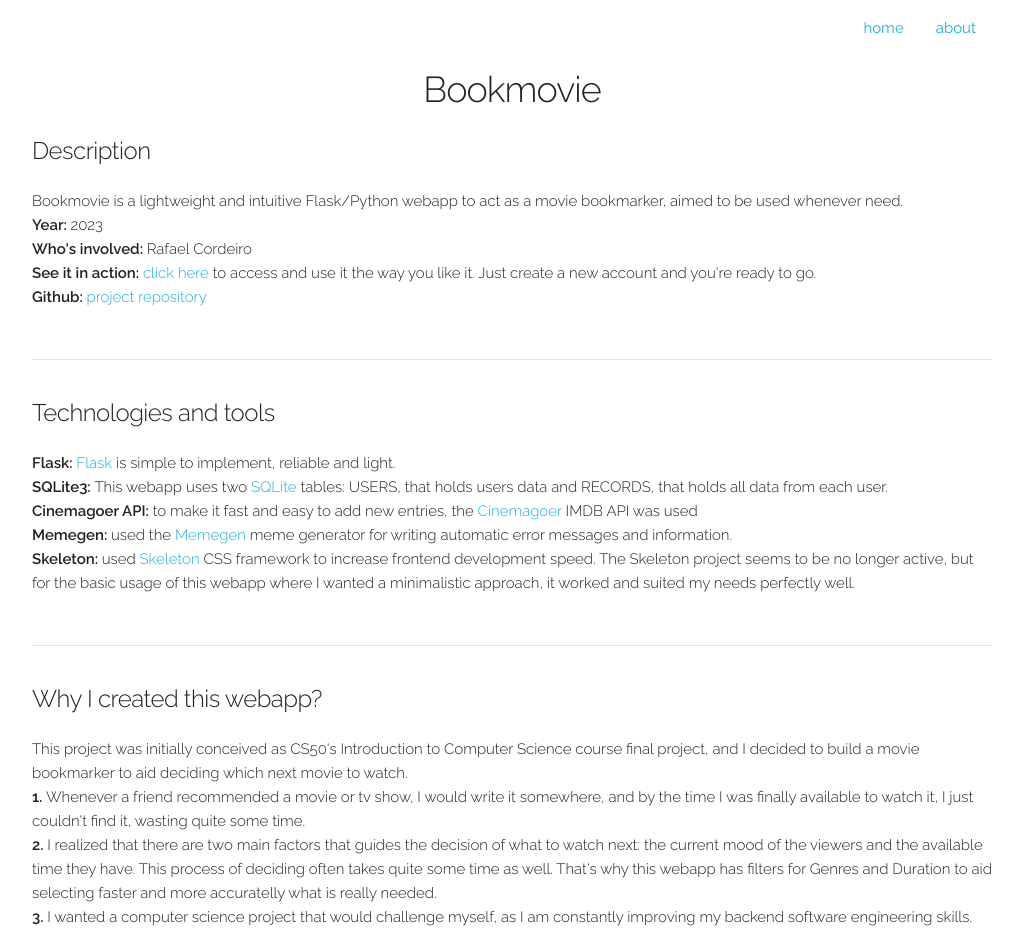
After one commit to rafaelvcordeiro/portfolio, a Flask app: page /bookmovie in a window 1280 px wide. The commit adds this page. Shown: the whole page, without its empty margins (128-1151 px from the left). Run offline with Flask 2, Linux system fonts and the light colour scheme.

Commit message:
added new page for one of the items

```diff
--- a/app.py
+++ b/app.py
@@ -43,6 +43,12 @@ def index():
 
 
     return render_template("index.html", fieldsList=fieldsList)
+
+
+# Temporary page
+@app.route("/bookmovie")
+def bookmovie():
+    return render_template("bookmovie.html")
 
 
 # Temporary page
--- a/static/js/script.js
+++ b/static/js/script.js
@@ -1,3 +1,38 @@
+let slideIndex = 1;
+showSlides(slideIndex);
+
+// Next/previous controls
+function plusSlides(n) {
+  showSlides(slideIndex += n);
+}
+
+// Thumbnail image controls
+function currentSlide(n) {
+  showSlides(slideIndex = n);
+}
+
+function showSlides(n) {
+  let i;
+  let slides = document.getElementsByClassName("mySlides");
+  let dots = document.getElementsByClassName("dot");
+  if (n > slides.length) {slideIndex = 1}
+  if (n < 1) {slideIndex = slides.length}
+  for (i = 0; i < slides.length; i++) {
+    slides[i].style.display = "none";
+  }
+  for (i = 0; i < dots.length; i++) {
+    dots[i].className = dots[i].className.replace(" active", "");
+  }
+  slides[slideIndex-1].style.display = "block";
+  dots[slideIndex-1].className += " active";
+}
+
+
+
+
+
+
+
 
 /////////////////////////////////////////////////////////////
 /////  Function to show or hide DIVs panel in general   /////
--- /dev/null
+++ b/templates/bookmovie.html
@@ -0,0 +1,62 @@
+{% extends "layout.html" %}
+
+{% block title %}
+    Bookmovie
+{% endblock %}
+
+{% block main %}
+<div class="row">
+    <div class="twelve columns">
+        <span style="text-align: center;"><h3>Bookmovie</h3></span>
+
+    </div>
+    <br>
+</div>
+
+<!-- description -->
+<div class="row">
+    <div class="twelve columns">
+        <h5>Description</h5>
+        <h6>Bookmovie is a lightweight and intuitive Flask/Python webapp to act as a movie bookmarker, aimed to be used whenever need.<br>
+            <strong>Year: </strong>2023<br>
+            <strong>Who's involved: </strong>Rafael Cordeiro<br>
+            <strong>See it in action: </strong><a href="https:bookmovie.glitch.me" target="_blank">click here </a> to access and use it the way you like it. Just create a new account and you're ready to go.<br>
+            <strong>Github: </strong><a href="https://www.github.com/rafaelvcordeiro/bookmovie" target="_blank">project repository</a>
+        </h6>
+    </div>
+</div><hr>
+
+<!-- technologies/tools -->
+<div class="row">
+    <div class="twelve columns">
+        <h5>Technologies and tools</h5>
+        <h6>
+        <strong>Flask: </strong><a href="https://flask.palletsprojects.com/en/2.2.x/" target=_blank">Flask</a> is simple to implement, reliable and light.<br>
+        <strong>SQLite3: </strong>This webapp uses two <a href="https://flask.palletsprojects.com/en/2.2.x/patterns/sqlite3/" target=_blank">SQLite
+        </a> tables: USERS, that holds users data and RECORDS, that holds all data from each user.<br>
+        <strong>Cinemagoer API: </strong>to make it fast and easy to add new entries, the <a href="https://cinemagoer.github.io/" target="_blank">Cinemagoer</a> IMDB API was used<br>
+        <strong>Memegen: </strong>used the <a href="https://memegen.link/" target="_blank">Memegen</a> meme generator for writing automatic error messages and information.<br>
+        <strong>Skeleton: </strong>used <a href="http://getskeleton.com" target="_blank">Skeleton</a> CSS framework to increase frontend development speed.
+        The Skeleton project seems to be no longer active, but for the basic usage of this webapp where I wanted a minimalistic approach, it worked and suited my needs perfectly well.
+
+        </h6>
+    </div>
+</div><hr>
+
+<!-- interesting facts -->
+<div class="row">
+    <div class="twelve columns">
+        <h5>Why I created this webapp?</h5>
+        <h6>This project was initially conceived as CS50's Introduction to Computer Science course final project, and I decided to build a movie bookmarker to aid
+            deciding which next movie to watch.<br>
+        <strong>1. </strong>Whenever a friend recommended a movie or tv show, I would write it somewhere, and by the time I was finally available to watch it,
+            I just couldn't find it, wasting quite some time.<br>
+        <strong>2. </strong>I realized that there are two main factors that guides the decision of what to watch next:
+            the current mood of the viewers and the available time they have. This process of deciding often takes quite some time as well.
+            That's why this webapp has filters for Genres and Duration to aid selecting faster and more accuratelly what is really needed.<br>
+        <strong>3. </strong>I wanted a computer science project that would challenge myself, as I am constantly improving my backend software engineering skills.
+        </h6>
+    </div>
+</div>
+
+{% endblock %}
--- a/templates/index.html
+++ b/templates/index.html
@@ -122,7 +122,7 @@ Portfolio
 
 
     <!-- item start -->
-    <a href="/temp">
+    <a href="/bookmovie">
     <div class="item" id="" dId="" dFields="Software Development" style="text-align: center;" onclick="showDetails(this)">
       <div class="row item-title">
         <h5>Bookmovie</h5>
@@ -161,7 +161,7 @@ Portfolio
         <img src='../static/images/tupia/icon.jpg' style="height: 220px; width: auto;">
       </div><br>
       <div class="row item-description">
-        <em><h6>Products for working better in home office</h6></em>
+        <em><h6>Products for better working in home office</h6></em>
       </div>
     </div></a>
     <!-- item end -->
```
Also changed, not shown: static/css/custom.css (+93 -0 lines).
